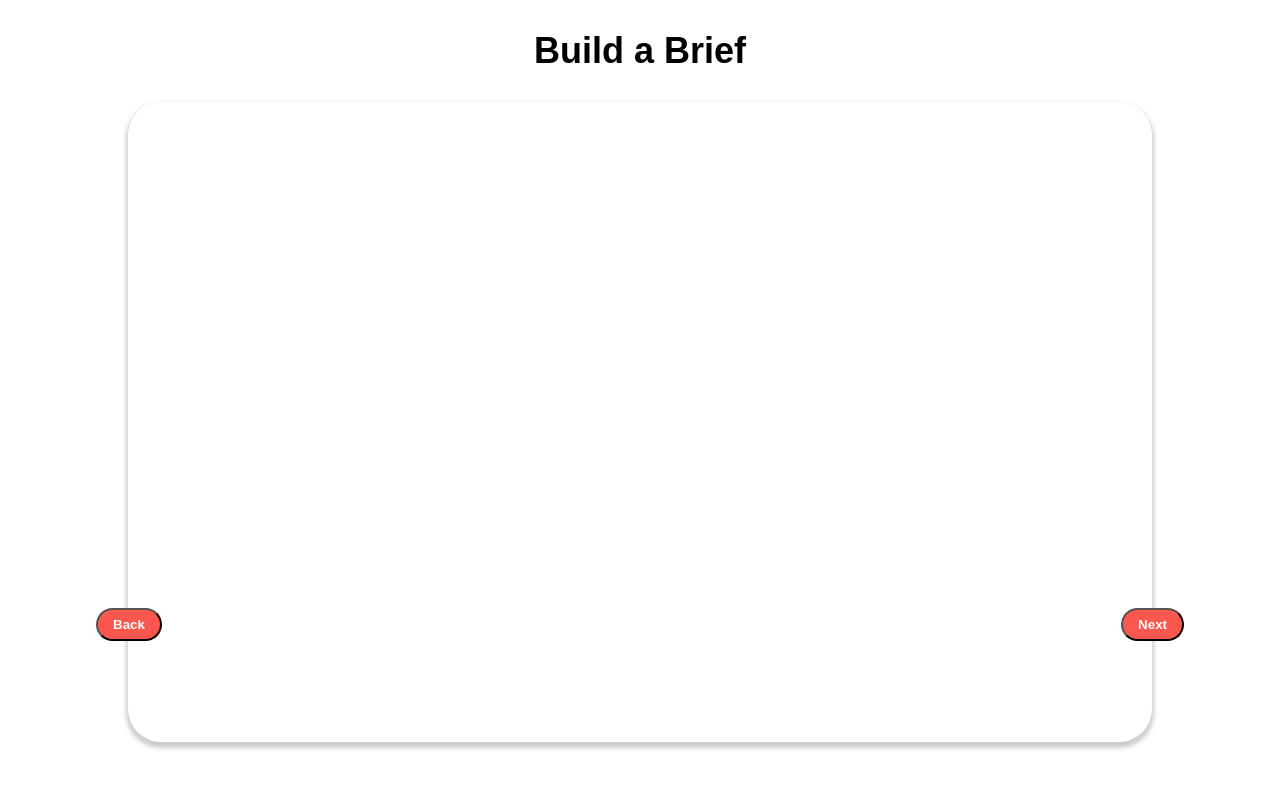
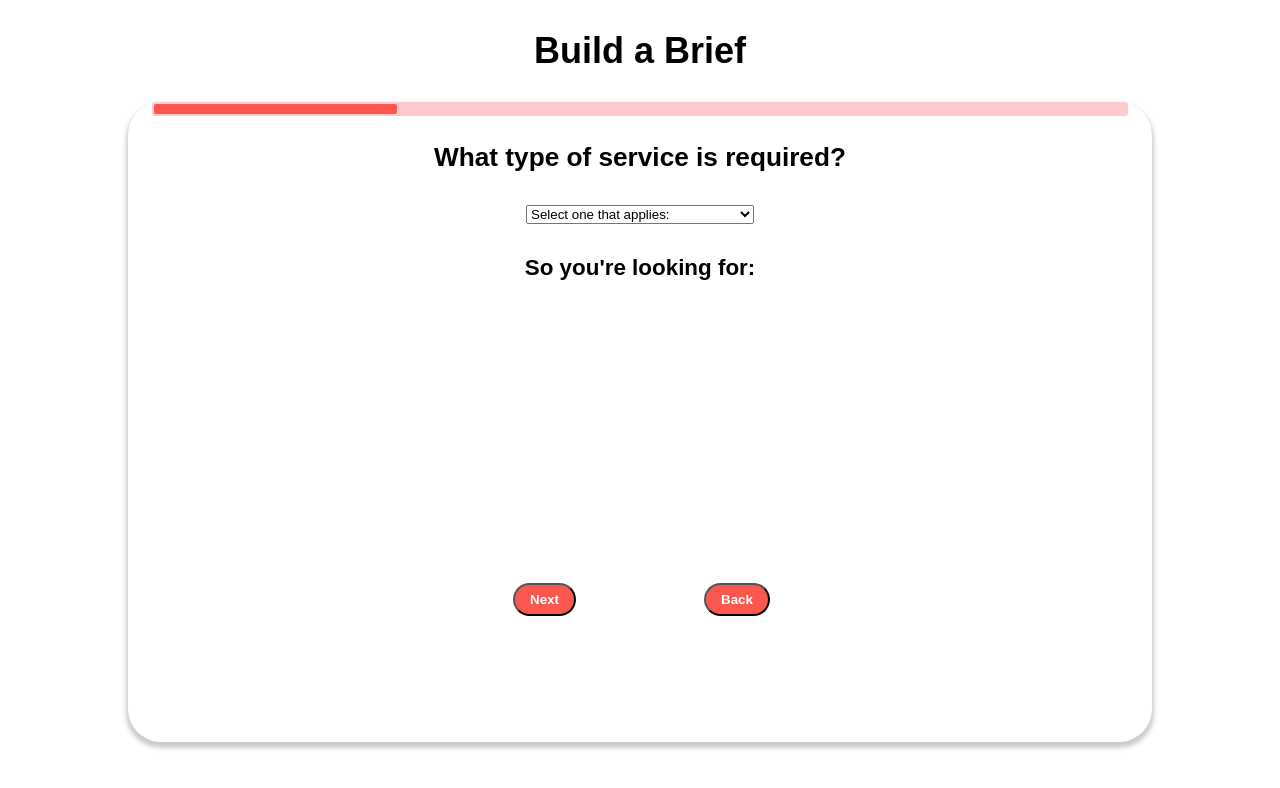
Before and after one commit to hazieon/buildabrief, a React (Create React App) app: page / in a window 1280 px wide. Shown: the top 788 px of the page. Built offline with nearby package versions, Linux system fonts and the light colour scheme.

Commit message:
FEATURES and STYLES - useReducer hook added to store state. Page 1 setup

```diff
--- a/src/components/Panel/index.js
+++ b/src/components/Panel/index.js
@@ -1,10 +1,57 @@
-import React, { useState } from "react";
+import React, { useReducer, useState } from "react";
 import styles from "./index.module.css";
+import Services from "../Services";
+
+const serviceOptions = [
+  "Web Design & Build",
+  "Pay Per Click (PPC)",
+  "Search Engine Optimisation (SEO)",
+  "Paid Social",
+  "Digital Marketing",
+];
+//array which holds the page numbers available to iterate through:
+const componentPages = [0, 1, 2];
+
+const initialState = {
+  service: "",
+  type: "",
+  industry: "",
+  budget: 0,
+};
+
+function reducer(state, action) {
+  switch (action.type) {
+    case "setService":
+      return {
+        ...state,
+        service: action.service,
+      };
+    case "setType":
+      return {
+        ...state,
+        type: action.serviceType,
+      };
+    case "setIndustry":
+      return {
+        ...state,
+        type: action.industry,
+      };
+    case "setBudget":
+      return {
+        ...state,
+        type: action.budget,
+      };
+
+    default:
+      throw new Error();
+  }
+}
 
 function Panel() {
+  // state to set and hold value of the current page
   const [currentPanel, setCurrentPanel] = useState(0);
+  const [state, dispatch] = useReducer(reducer, initialState);
 
-  const componentPages = [0, 1, 2];
   function incComponent() {
     //array with order of pages, move to NEXT index on button click
     if (currentPanel < componentPages.length) {
@@ -21,8 +68,24 @@ function Panel() {
     }
   }
 
+  function serviceSetter(e) {
+    dispatch({ type: "setService", service: e.target.value });
+  }
+
   return (
     <div className={styles.container}>
+      <div className={styles.progressBar}>
+        <div className={styles.progress}></div>
+      </div>
+      {currentPanel === 0 && (
+        <section className={styles.servicesSection}>
+          <Services options={serviceOptions} serviceSetter={serviceSetter} />
+        </section>
+      )}
+      <h4>So you're looking for:</h4>
+      <h3 className={styles.selectionText}>
+        {state.service ? state.service : ""}
+      </h3>
       <div className={styles.backButtonContainer}>
         <button className={styles.backButton}>Back</button>
       </div>
--- a/src/components/Panel/index.module.css
+++ b/src/components/Panel/index.module.css
@@ -4,9 +4,11 @@
   font-size: 1.4rem;
   /* padding: 0.1rem; */
   align-items: center;
+  place-items: center;
   margin: auto;
   width: 80vw;
   min-height: 80vh;
+  overflow: visible;
 }
 
 button {
@@ -29,17 +31,43 @@ button:hover {
 .backButton {
   position: absolute;
   /* left: 15%; */
-  left: 6rem;
-  top: 38rem;
+  left: 4rem;
+  top: 17rem;
 }
 .nextButton {
   position: absolute;
-  right: 6rem;
-  top: 38rem;
+  right: 4rem;
+  top: 17rem;
 }
 
 /*relative position later on*/
 .backButtonContainer {
+  position: relative;
 }
 .nextButtonContainer {
+  position: relative;
 }
+
+.progressBar {
+  margin: auto;
+  position: relative;
+  border-radius: 3px;
+  background-color: rgba(255, 174, 181, 0.678);
+  cursor: cell;
+  padding: 2px;
+  max-width: 76vw;
+}
+
+.progress {
+  user-select: none;
+  border-radius: 2px;
+  cursor: pointer;
+  border-bottom: 10px solid var(--columba);
+  max-width: 80vw;
+  width: 25%;
+}
+
+.selectionText {
+  color: var(--columba);
+  text-decoration: underline;
+}
--- a/src/components/Services/index.js
+++ b/src/components/Services/index.js
@@ -1,7 +1,30 @@
 import React from "react";
 import styles from "./index.module.css";
 
-function Services() {
-  return <></>;
+function Services({ options, serviceSetter }) {
+  return (
+    <>
+      <h3 className={styles.title}>What type of service is required?</h3>
+      <div></div>
+      <select
+        onChange={(event) => {
+          console.log(event.target.value);
+          event.persist();
+          serviceSetter(event);
+        }}
+      >
+        <option value="" selected disabled>
+          Select one that applies:
+        </option>
+        {options.map((item) => {
+          return (
+            <option key={item} value={item}>
+              {item}
+            </option>
+          );
+        })}
+      </select>
+    </>
+  );
 }
 export default Services;
--- a/src/index.css
+++ b/src/index.css
@@ -1,5 +1,5 @@
 /*colours extracted from the Columba site*/
-:root{
+:root {
   --columba: rgb(251, 87, 79);
   --red: #dc3545;
   --orange: #fd7e14;
@@ -25,8 +25,6 @@
   --dark: #343a40;
 }
 
-
-
 body {
   margin: 0;
   font-family: "Poppins", sans-serif;
@@ -35,6 +33,6 @@ body {
 }
 
 code {
-  font-family: source-code-pro, Menlo, Monaco, Consolas, 'Courier New',
+  font-family: source-code-pro, Menlo, Monaco, Consolas, "Courier New",
     monospace;
 }
```
